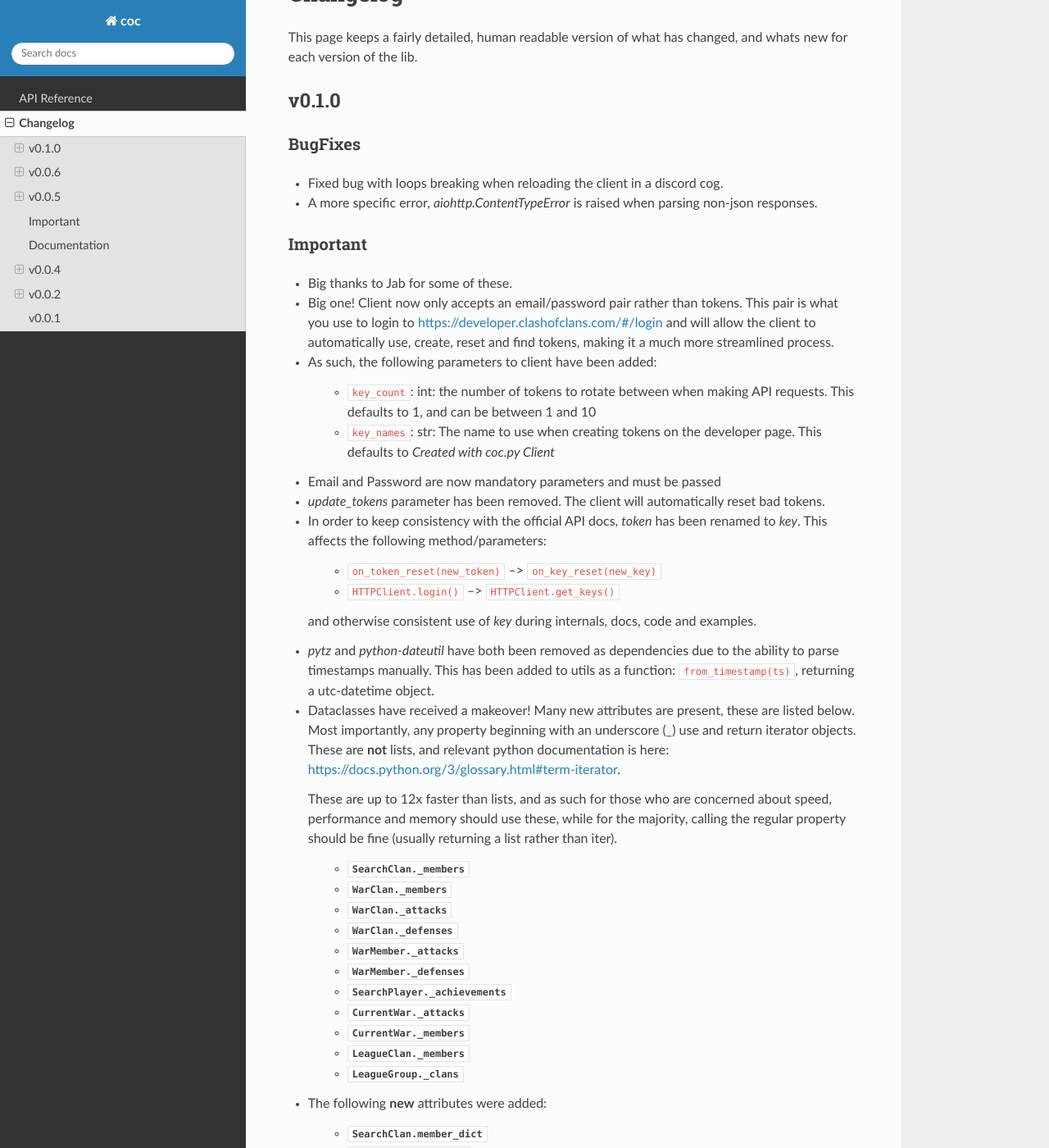
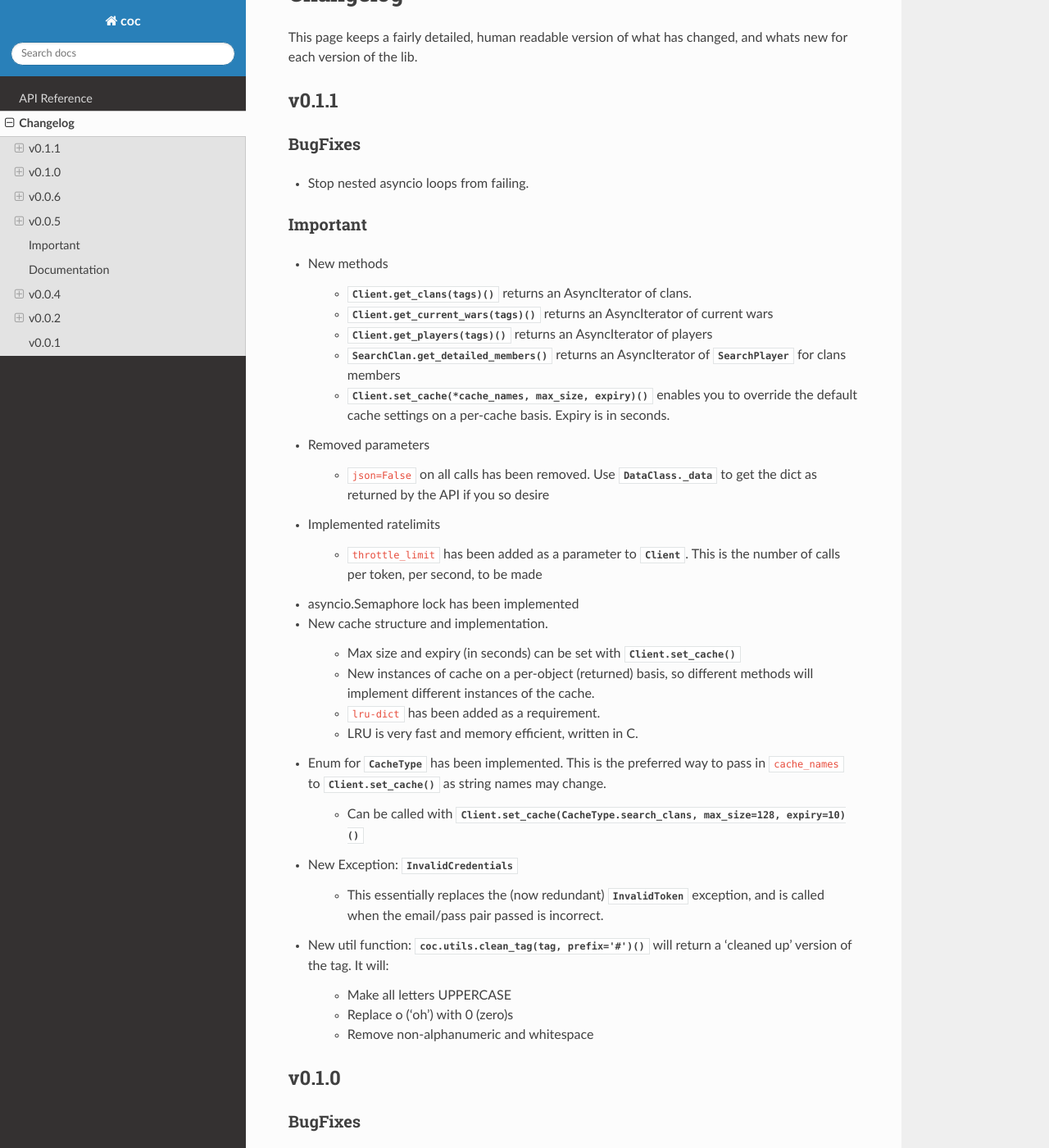
Before and after one commit to mathsman5133/coc.py, a Sphinx documentation site: the page built from docs/changelog.rst, in a window 1280 px wide and 1400 px high, scrolled down 226 px. Shown: the whole window at 82% size. Built offline with Sphinx 7.4.7 and the Read the Docs theme 2.0.0, drawn with Linux system fonts in a browser that asks for light colours.

Commit message:
Update changelog for v0.1.1

```diff
--- a/docs/changelog.rst
+++ b/docs/changelog.rst
@@ -6,12 +6,69 @@ Changelog
 This page keeps a fairly detailed, human readable version
 of what has changed, and whats new for each version of the lib.
 
+v0.1.1
+--------
+BugFixes
+~~~~~~~~~
+- Stop nested asyncio loops from failing.
+
+Important
+~~~~~~~~~~
+
+- New methods
+
+    - :meth:`.Client.get_clans(tags)` returns an AsyncIterator of clans.
+    - :meth:`.Client.get_current_wars(tags)` returns an AsyncIterator of current wars
+    - :meth:`.Client.get_players(tags)` returns an AsyncIterator of players
+    - :meth:`.SearchClan.get_detailed_members` returns an AsyncIterator of :class:`.SearchPlayer` for clans members
+    - :meth:`.Client.set_cache(*cache_names, max_size, expiry)` enables you to override the default cache settings
+      on a per-cache basis. Expiry is in seconds.
+
+- Removed parameters
+
+    - ``json=False`` on all calls has been removed. Use :attr:`DataClass._data` to get the dict as returned by the API
+      if you so desire
+
+- Implemented ratelimits
+
+    - ``throttle_limit`` has been added as a parameter to :class:`.Client`. This is the number of calls per token, per second,
+      to be made
+
+- asyncio.Semaphore lock has been implemented
+
+- New cache structure and implementation.
+
+    - Max size and expiry (in seconds) can be set with :meth:`Client.set_cache`
+    - New instances of cache on a per-object (returned) basis, so different methods will implement
+      different instances of the cache.
+    - ``lru-dict`` has been added as a requirement.
+    - LRU is very fast and memory efficient, written in C.
+
+- Enum for :class:`CacheType` has been implemented. This is the preferred way to pass in ``cache_names`` to :meth:`Client.set_cache`
+  as string names may change.
+
+    - Can be called with :meth:`Client.set_cache(CacheType.search_clans, max_size=128, expiry=10)`
+
+- New Exception: :exc:`InvalidCredentials`
+
+    - This essentially replaces the (now redundant) :exc:`InvalidToken` exception, and is called when the email/pass pair
+      passed is incorrect.
+
+- New util function: :func:`coc.utils.clean_tag(tag, prefix='#')` will return a 'cleaned up' version of the tag.
+  It will:
+
+    - Make all letters UPPERCASE
+    - Replace o ('oh') with 0 (zero)s
+    - Remove non-alphanumeric and whitespace
+
+
+
 v0.1.0
 ---------
 BugFixes
 ~~~~~~~~~~
 - Fixed bug with loops breaking when reloading the client in a discord cog.
-- A more specific error, `aiohttp.ContentTypeError` is raised when parsing non-json responses.
+- A more specific error, ``aiohttp.ContentTypeError`` is raised when parsing non-json responses.
 
 Important
 ~~~~~~~~~~~
```
